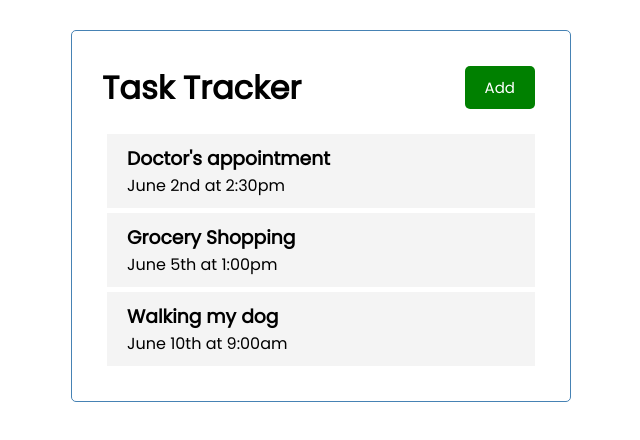
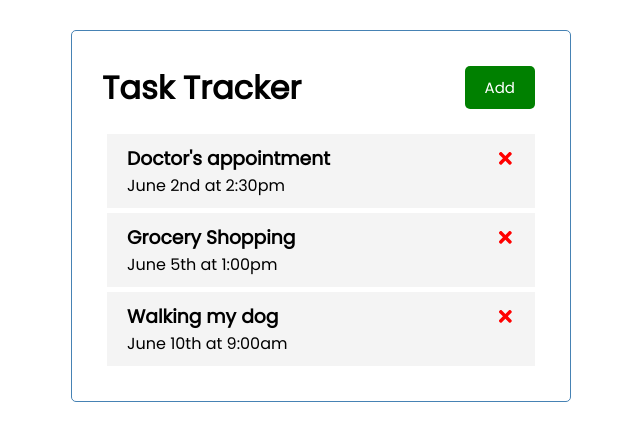
Before and after one commit to cjh4549/React-Task-Tracker, a React (Create React App) app: page / in a window 1280 px wide. Shown: the top 440 px of the page, without its empty margins (319-959 px from the left). Built offline with nearby package versions, Linux system fonts and the light colour scheme.

Commit message:
added delete icon

```diff
--- a/src/components/Task.js
+++ b/src/components/Task.js
@@ -1,9 +1,10 @@
+import reactDom from 'react-dom'
+import { FaTimes } from 'react-icons/fa'
 
 const Task = ({ task }) => {
-    console.log(task)
     return(
         <div className='task'>
-            <h3>{task.text}</h3>
+            <h3>{task.text} <FaTimes style={{ color: 'red', cursor: 'pointer' }} /></h3>
             <p>{task.day}</p>
         </div>
     )
```
